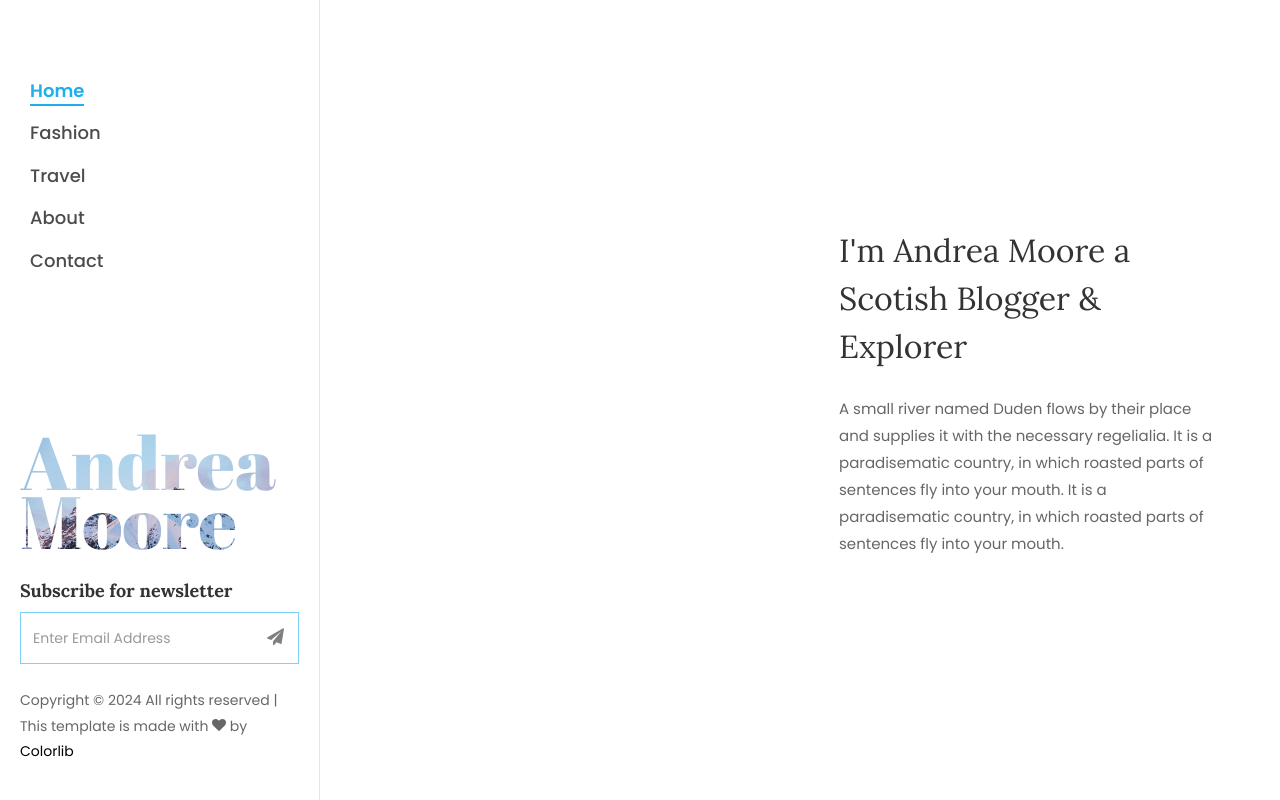
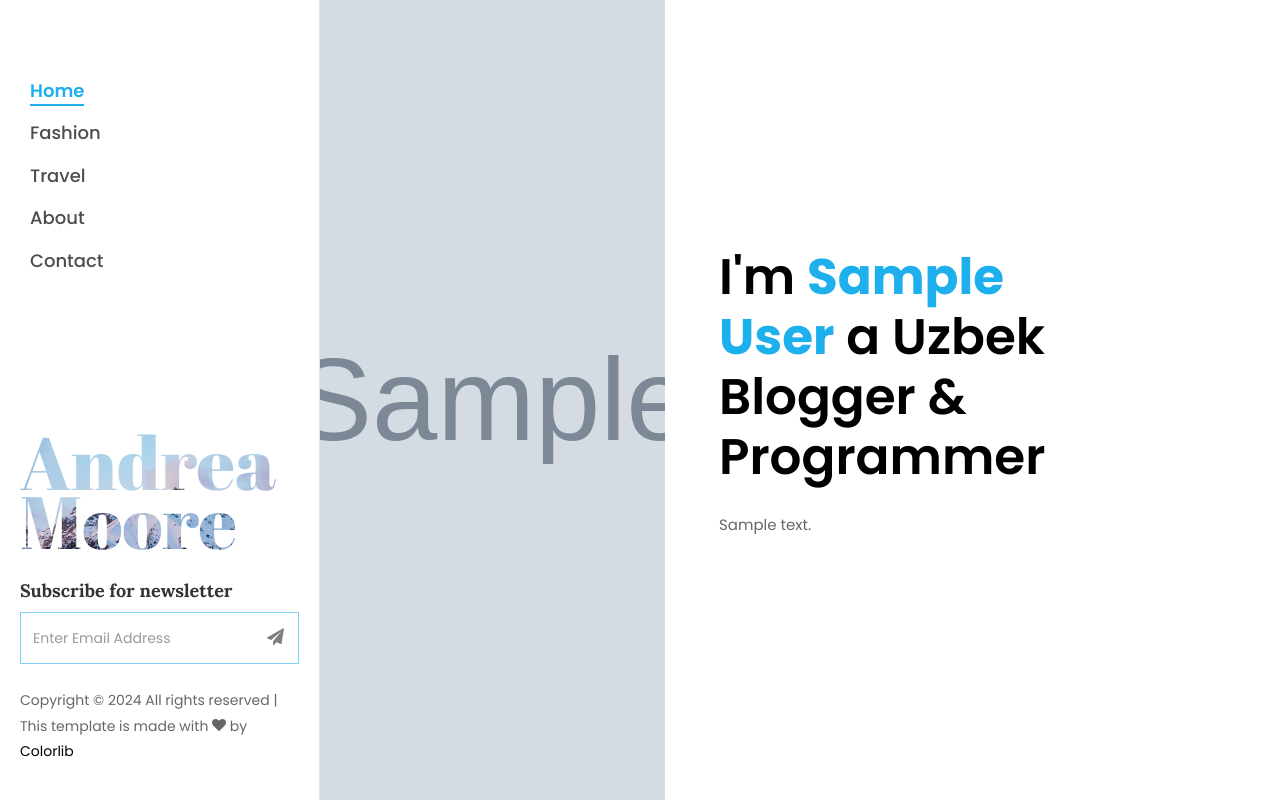
Before and after one commit to turdal1hasanboyev/Andrea, a Django app: page /about/ in a window 1280 px wide. Run offline with Django 5.2, Linux system fonts and the light colour scheme; tables that the repository leaves empty hold one stand-in row (values such as "Sample post"); grey boxes marked "Sample" are stand-in pictures; some libraries are stand-ins or nearby versions; some web fonts are replaced.

Commit message:
Finish Project

```diff
--- a/apps/article/admin.py
+++ b/apps/article/admin.py
@@ -1,5 +1,6 @@
 from django.contrib import admin
 from .models import Category, Article, Comment, Tag
+
 
 admin.site.register(Category)
 admin.site.register(Article)
--- a/apps/article/context_processors.py
+++ b/apps/article/context_processors.py
@@ -1,4 +1,5 @@
 from .models import Article, Category, Tag
+
 
 def data(request):
     articles = Article.objects.all().order_by('-id')
--- a/apps/article/urls.py
+++ b/apps/article/urls.py
@@ -1,8 +1,9 @@
 from django.urls import path
 from .views import index, single, travel, fashion, about
 
+
 urlpatterns = [
-    path('', index),
+    path('', index, name="index"),
     path('detail/<slug:slug>/', single, name='single'),
     path('travel/', travel, name='travel'),
     path('fashion/', fashion, name='fashion'),
--- a/apps/article/views.py
+++ b/apps/article/views.py
@@ -1,5 +1,5 @@
 from django.shortcuts import render, redirect
-from .models import Article, Category, Comment, Tag
+from .models import Article, Category, Comment, Tag, Account
 from django.core.paginator import Paginator
 
 
@@ -11,7 +11,6 @@
     popular_articles = articles.order_by('?')[:3]
     categories = Category.objects.all().order_by('title')
     tags = Tag.objects.all().order_by('title')
-
 
     if tag:
         articles = articles.filter(tags__title__exact=tag)
@@ -71,14 +70,12 @@
 
     articles = Article.objects.filter(category__slug__exact="travel").order_by('-id')
 
-
     if tag:
         articles = articles.filter(tags__title__exact=tag)
 
     page_number = request.GET.get('page')
     paginator = Paginator(articles, 10)
     selected_page = paginator.get_page(page_number)
-
 
     context = {
         "articles": selected_page,
@@ -100,5 +97,11 @@
     return render(request, 'fashion.html', context)
 
 def about(request):
+    user = Account.objects.get(id=1)
+    print(user)
 
-    return render(request, 'about.html')
+    context ={
+        "user": user,
+    }
+
+    return render(request, 'about.html', context)
--- a/apps/contact/admin.py
+++ b/apps/contact/admin.py
@@ -1,4 +1,5 @@
 from django.contrib import admin
 from .models import Contact
 
+
 admin.site.register(Contact)
--- a/apps/contact/models.py
+++ b/apps/contact/models.py
@@ -1,4 +1,5 @@
 from django.db import models
+
 
 class Contact(models.Model):
     name = models.CharField(max_length=250)
--- a/apps/contact/urls.py
+++ b/apps/contact/urls.py
@@ -1,5 +1,6 @@
 from django.urls import path
 from .views import get_in_touch
+
 
 urlpatterns = [
     path('', get_in_touch, name="contact"),
--- a/apps/user/admin.py
+++ b/apps/user/admin.py
@@ -1,4 +1,5 @@
 from django.contrib import admin
 from .models import Account
 
+
 admin.site.register(Account)
--- a/apps/user/urls.py
+++ b/apps/user/urls.py
@@ -1,5 +1,6 @@
 from django.urls import path
 from . import views
+
 
 urlpatterns = [
     path('register/', views.register_view, name="register"),
--- a/templates/about.html
+++ b/templates/about.html
@@ -4,18 +4,23 @@
 
 {% block content %}
 
+<div id="colorlib-main">
+  <section class="ftco-about img ftco-section ftco-no-pt ftco-no-pb" id="about-section">
+    <div class="container-fluid px-0">
+      <div class="row d-flex">
         <div class="col-md-6 d-flex">
           <div class="img d-flex align-self-stretch align-items-center js-fullheight"
-    style="background-image: url({% static 'images/about.jpg' %});">
+            style="background-image:url({{ user.avatar.url }});">
           </div>
         </div>
         <div class="col-md-6 d-flex align-items-center">
           <div class="text px-4 pt-5 pt-md-0 px-md-4 pr-md-5 ftco-animate">
-    <h2 class="mb-4">I'm <span>Andrea Moore</span> a Scotish Blogger &amp; Explorer</h2>
-    <p>A small river named Duden flows by their place and supplies it with the necessary regelialia. It is a
-      paradisematic country, in which roasted parts of sentences fly into your mouth. It is a paradisematic country, in
-      which roasted parts of sentences fly into your mouth.</p>
+            <h2 class="mb-4">I'm <span>{{ user.get_full_name }}</span> a Uzbek Blogger &amp; Programmer</h2>
+            <p>{{ user.bio }}</p>
           </div>
         </div>
-
+      </div>
+    </div>
+  </section>
+</div>
 {% endblock %}
--- a/templates/base.html
+++ b/templates/base.html
@@ -35,7 +35,6 @@
 </head>
 
 <body>
-
 	<div id="colorlib-page">
 		<a href="#" class="js-colorlib-nav-toggle colorlib-nav-toggle"><i></i></a>
 		<aside id="colorlib-aside" role="complementary" class="js-fullheight">
--- a/templates/contact.html
+++ b/templates/contact.html
@@ -36,12 +36,11 @@
 			<div class="col-lg-6 d-flex">
 				<form method="post" class="bg-light p-5 contact-form">
 					{% csrf_token %}
-					{{form.as_p}}
+					{{ form.as_p }}
 					<div class="form-group">
 						<input type="submit" value="Send Message" class="btn btn-primary py-3 px-5">
 					</div>
 				</form>
-
 			</div>
 
 			<div class="col-lg-6 d-flex">
--- a/templates/rside.html
+++ b/templates/rside.html
@@ -28,7 +28,7 @@
                 <h3 class="heading"><a href="{{ article.get_absolute_url }}">{{ article.title|slice:"0:35" }}</a></h3>
                 <div class="meta">
                     <div><a href="{{ article.get_absolute_url }}"><span class="icon-calendar"></span>{{ article.created_at|date }}</a></div>
-                    <div><a href="{{ article.get_absolute_url }}"><span class="icon-person"></span>{{ article.user.first_name }}</a></div>
+                    <div><a href="{{ article.get_absolute_url }}"><span class="icon-person">{{ request.user.get_full_name }}</span></a></div>
                     <div><a href="{{ article.get_absolute_url }}"><span class="icon-chat"></span>{{ article.comment_set.count }}</a></div>
                 </div>
             </div>
@@ -45,7 +45,7 @@
         </ul>
     </div>
 
-    <div class="sidebar-box subs-wrap img py-4" style="background-image: url(images/bg_1.jpg);">
+    <div class="sidebar-box subs-wrap img py-4" style="background-image: url( {% static '' %}images/bg_1.jpg);">
         <div class="overlay"></div>
         <h3 class="mb-4 sidebar-heading">Newsletter</h3>
         <p class="mb-4">Far far away, behind the word mountains, far from the countries Vokalia
--- a/templates/travel.html
+++ b/templates/travel.html
@@ -12,7 +12,7 @@
 				<a href="/detail/{{ article.slug }}/" class="img" style="background-image: url({{ article.image.url }});"></a>
 				<!-- <a href="{% url 'single' article.slug %}" class="img" style="background-image: url(images/image_1.jpg);"></a> -->
 				<div class="text pt-4">
-					<h3 class="mb-4"><a href="#">{{ article.title }}</a></h3>
+					<h3 class="mb-4"><a href="{% url 'single' article.slug %}">{{ article.title }}</a></h3>
 					<p class="mb-4">{{ article.body }}</p>
 					<div class="author mb-4 d-flex align-items-center">
 						<div class="ml-3 info">
```
Also changed, not shown: templates/single.html (+3 -4 lines), apps/user/views.py (line endings or trailing spaces), templates/paginator.html (line endings or trailing spaces). Lines whose indentation alone changed are shown as unchanged.
